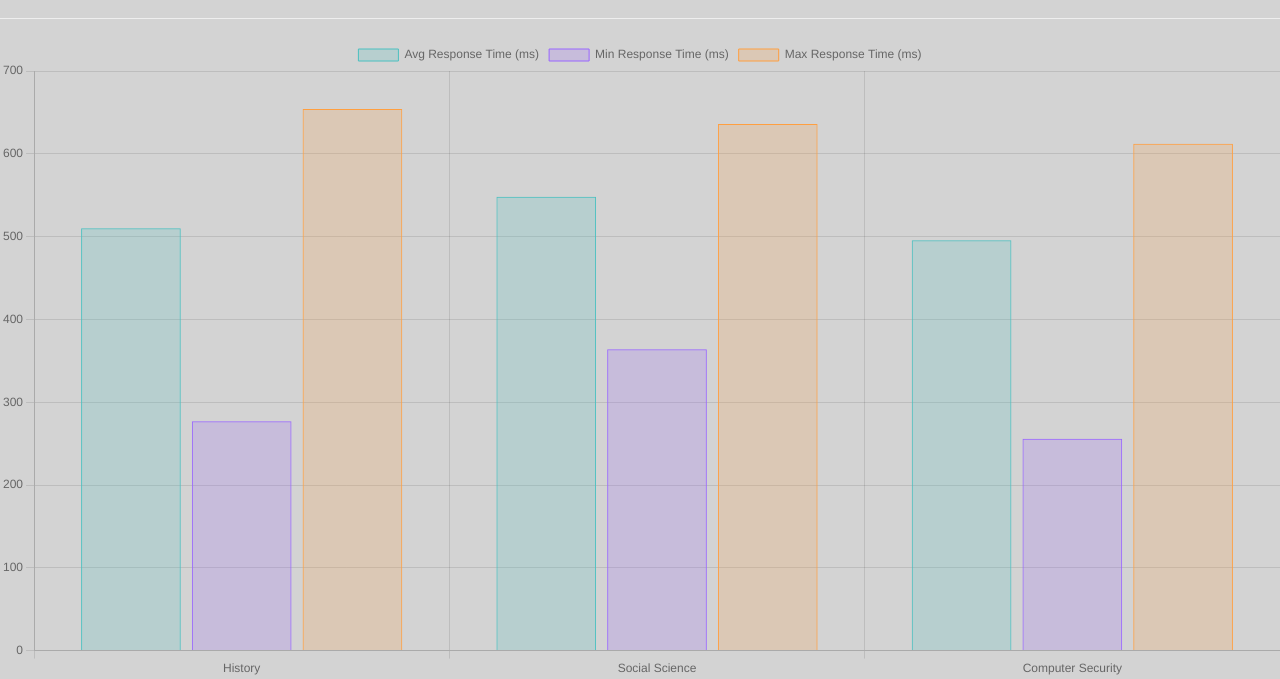
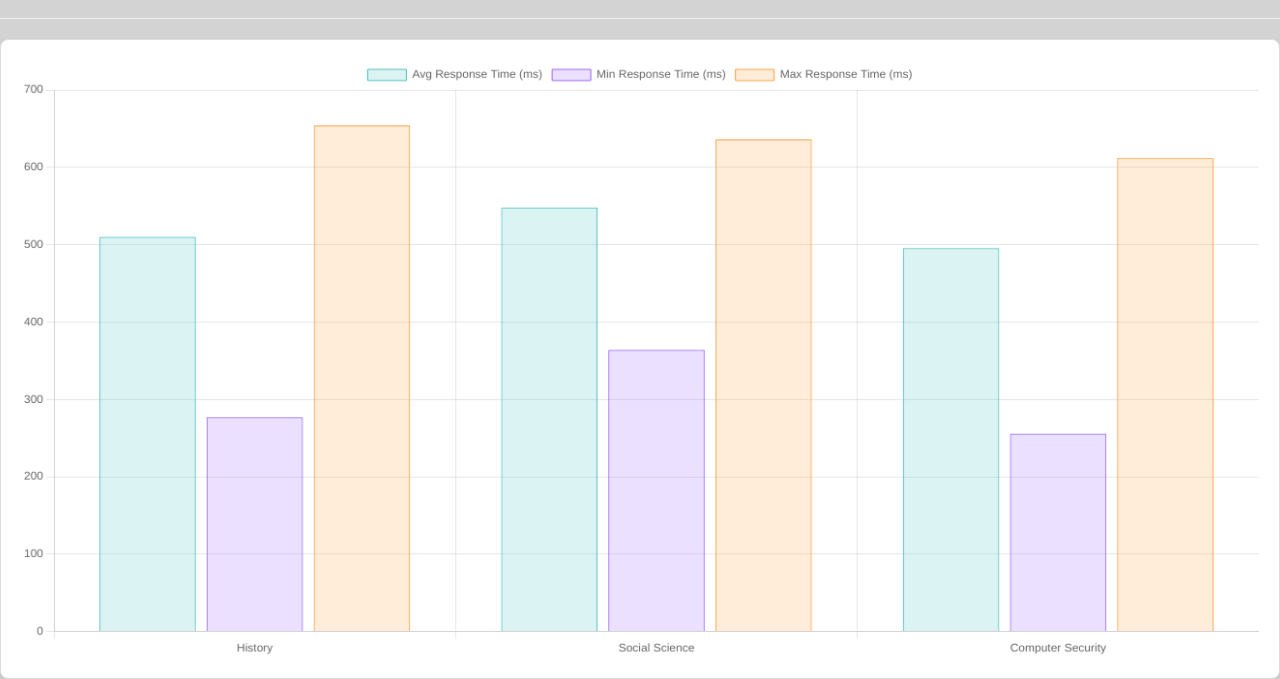
Before and after one commit to JinxiaoZhou/ITEC4020-ChatGPT-Efficience, a website: page Index.html in a window 1280 px wide. Shown: the part 2325-3004 px from the top of the page. Drawn offline with nearby package versions, Linux system fonts and the light colour scheme.

Commit message:
css on data viualization is being added

```diff
--- a/Index.html
+++ b/Index.html
@@ -71,7 +71,7 @@
         <li>
           <h3 style="text-align: center;">Jinxiao Zhou</h3>
           <p>4th year student from York university</p>
-          <p>HTML, CSS, GitHub</p>
+          <p>HTML, CSS, JavaScript, GitHub</p>
         </li>
       </ul>
     </div>
@@ -534,6 +534,17 @@
     margin-bottom: 1rem;
   }
 
+  #responseTimeChart,
+  #accuracyChart {
+    display: block;
+    margin: 0 auto;
+    padding: 20px;
+    background-color: #fff;
+    border: 1px solid #ddd;
+    border-radius: 8px;
+    box-shadow: 0 2px 4px rgba(0, 0, 0, 0.1);
+  }
+
   th,
   td {
     border: 1px solid #ddd;
```
